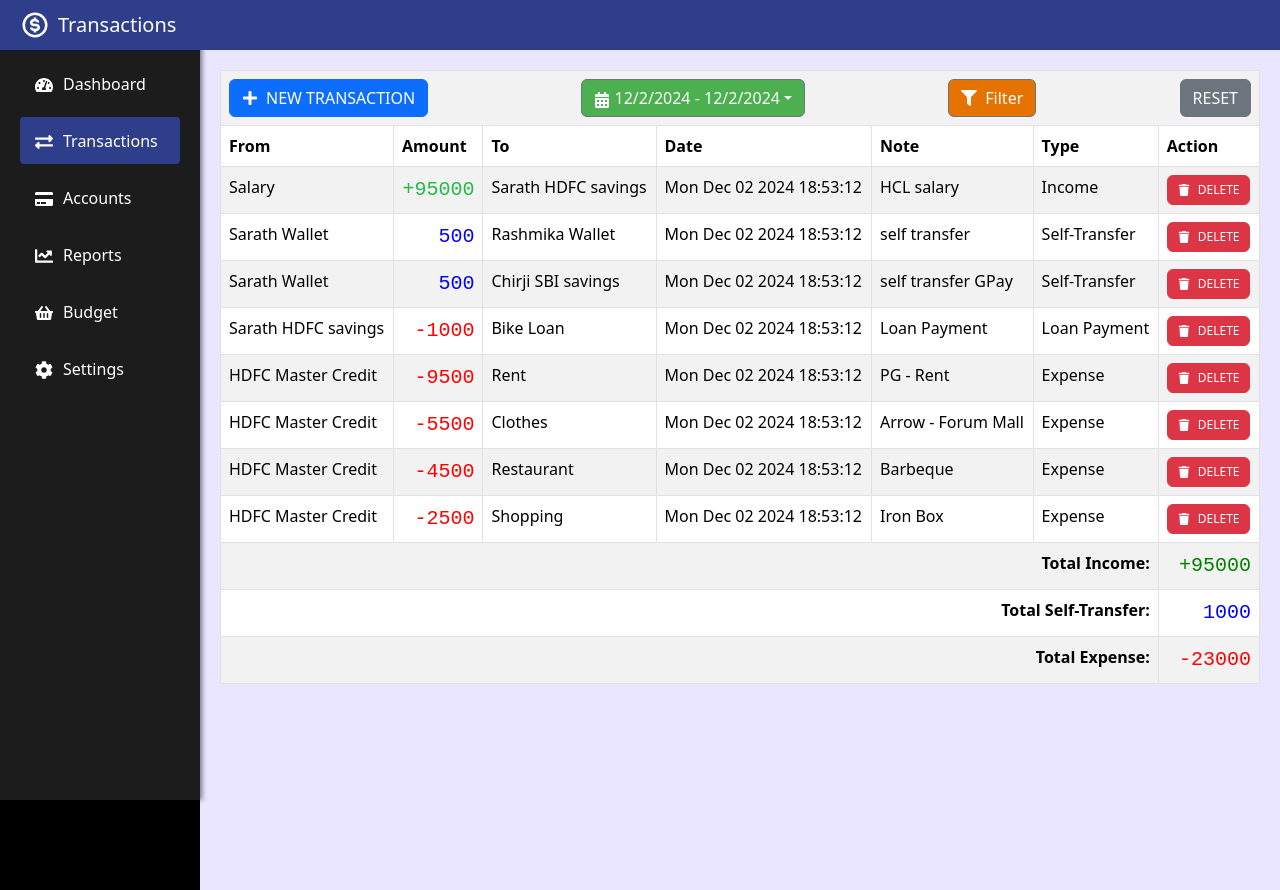
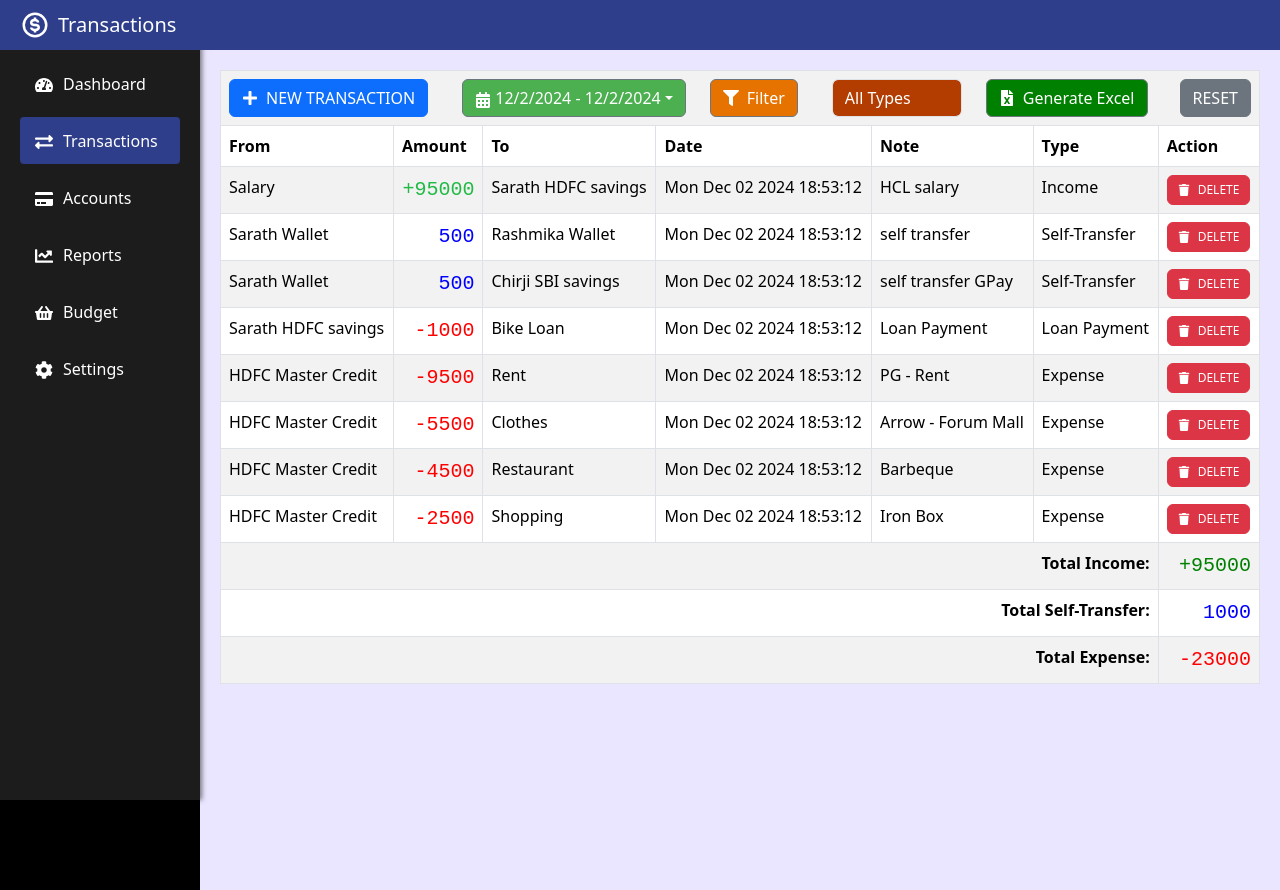
Before and after one commit to SARATH-AERO/expense_tracker, a React (Create React App) app in the folder expense_tracker/: page / in a window 1280 px wide. Both pictures are taken after a click on the item "Transactions". Built offline with nearby package versions, Linux system fonts and the light colour scheme.

Commit message:
project ready

```diff
--- a/expense_tracker/package.json
+++ b/expense_tracker/package.json
@@ -20,7 +20,8 @@
     "react-router-dom": "^7.0.1",
     "react-scripts": "5.0.1",
     "react-select": "^5.8.3",
-    "web-vitals": "^2.1.4"
+    "web-vitals": "^2.1.4",
+    "xlsx": "^0.18.5"
   },
   "scripts": {
     "start": "react-scripts start",
--- a/expense_tracker/src/App.js
+++ b/expense_tracker/src/App.js
@@ -8,10 +8,7 @@ const App = () => {
   return (
     <AppProvider>
       <div style={styles.app}>
-        {/* Header remains at the top */}
         <Header />
-
-        {/* Sidebar and MainContent go below the header */}
         <div style={styles.main}>
           <Sidebar />
           <MainContent />
--- a/expense_tracker/src/pages/Reports.jsx
+++ b/expense_tracker/src/pages/Reports.jsx
@@ -4,7 +4,7 @@
 const Reports = () => {
     return (
         <>
-        <h1>Reports Page</h1>
+        <h1>Coming Soon</h1>
         </>
     )
 }
--- a/expense_tracker/src/pages/Settings.jsx
+++ b/expense_tracker/src/pages/Settings.jsx
@@ -4,7 +4,7 @@
 const Settings = () => {
     return (
         <>
-        <h1>Settings Page</h1>
+        <h1>Coming Soon</h1>
         </>
     )
 }
--- a/expense_tracker/src/pages/Transactions.jsx
+++ b/expense_tracker/src/pages/Transactions.jsx
@@ -1,12 +1,13 @@
 import React, { useState, useContext, useEffect } from 'react';
-import { Button, Table, Dropdown, Modal } from 'react-bootstrap';
-import { FaPlus, FaCalendarAlt, FaFilter, FaTrash } from 'react-icons/fa';
+import { Button, Table, Dropdown, Modal, Form } from 'react-bootstrap';
+import { FaPlus, FaCalendarAlt, FaFilter, FaTrash, FaFileExcel } from 'react-icons/fa';
 import { AppContext, AppProvider } from '../context/AppContext';
 import 'bootstrap/dist/css/bootstrap.min.css';
 import DatePicker from 'react-datepicker';
 import 'react-datepicker/dist/react-datepicker.css';
 import FilterModal from '../popUp/FilterModal';
 import NewTransactionModal from '../popUp/NewTransactionModal';
+import * as XLSX from 'xlsx';
 
 
 const Transactions = () => {
@@ -28,6 +29,7 @@ const Transactions = () => {
   const [totalExpense, setTotalExpense] = useState(0);
   // const [filteredTransactions, setfilteredTransactions] = useState([]);
   const [hoveredItem, setHoveredItem] = useState(null);
+  const [transactionType, setTransactionType] = useState('All Types');
 
   const handleMouseEnter = (item) => {
     setHoveredItem(item);
@@ -57,7 +59,7 @@ const Transactions = () => {
 
   useEffect(() => {
     filterTransactions();
-  }, [transactions, startDate, endDate, selectedAccounts, selectedTags]);
+  }, [transactions, startDate, endDate, selectedAccounts, selectedTags, transactionType]);
 
   useEffect(() => {
     calculateTotals();
@@ -82,6 +84,7 @@ const Transactions = () => {
     setEndDate(end);
     setSelectedAccounts([]);
     setSelectedTags([]);
+    setTransactionType('All Types');
   };
 
   const handleDateChange = (range) => {
@@ -231,11 +234,25 @@ const Transactions = () => {
       const matchesDateRange = transactionDate >= startDate && transactionDate <= inclusiveEndDate;
       const matchesAccount = selectedAccounts.length === 0 || selectedAccounts.includes(transaction.from) || selectedAccounts.includes(transaction.to);
       const matchesCategory = selectedTags.length === 0 || selectedTags.includes(transaction.tag);
+      const matchesType = transactionType === 'All Types' || transaction.transType === transactionType;
 
-      return matchesDateRange && matchesAccount && matchesCategory;
+      return matchesDateRange && matchesAccount && matchesCategory && matchesType;
     });
 
     setFilteredTransactions(filtered);
+  };
+
+  const handleGenerateReport = () => {
+    const worksheet = XLSX.utils.json_to_sheet(filteredTransactions.map(transaction => ({
+      From: transaction.from,
+      Amount: transaction.amount,
+      To: transaction.tag,
+      'Transaction Date': transaction.date.toLocaleDateString(),
+      'Transaction Type': transaction.transType,
+    })));
+    const workbook = XLSX.utils.book_new();
+    XLSX.utils.book_append_sheet(workbook, worksheet, 'Transactions');
+    XLSX.writeFile(workbook, 'Transactions_Report.xlsx');
   };
 
   const calculateTotals = () => {
@@ -298,10 +315,33 @@ const Transactions = () => {
   //   },
   // };
 
+  const styles = {
+    dropdownToggle: {
+      backgroundColor: '#4CAF50',
+      color: 'white',
+    },
+    dropdownItem: (isHovered) => ({
+      backgroundColor: isHovered ? '#4CAF50' : 'white',
+      color: isHovered ? 'white' : 'black',
+    }),
+    filterButton: {
+      display: 'flex',
+      alignItems: 'center',
+      backgroundColor: '#e67300',
+    },
+    excelButton: {
+      display: 'flex',
+      alignItems: 'center',
+      backgroundColor: 'green',
+      color: 'white',
+      marginRight: '8px',
+    },
+  };
+
 
 
   return (
-    <div style={{ display: 'flex', justifyContent: 'center', minHeight: '100vh', margin: 0, padding: 0}}>
+    <div style={{ display: 'flex', justifyContent: 'center', minHeight: '100vh', margin: 0, padding: 0 }}>
       <div style={{ width: '100%', margin: 0, padding: 0 }}>
         <Table striped bordered hover style={{ margin: 0 }}>
           <tbody>
@@ -334,6 +374,16 @@ const Transactions = () => {
                   </Dropdown>
                   <Button variant="secondary" onClick={handleFilterShow} style={{ display: 'flex', alignItems: 'center', backgroundColor: '#e67300' }}>
                     <FaFilter style={{ marginRight: '8px' }} /> Filter
+                  </Button>
+                  <Form.Control as="select" value={transactionType} onChange={(e) => setTransactionType(e.target.value)} style={{ width: '130px', marginLeft: '10px', backgroundColor: '#b33c00', color: 'white' }}>
+                    <option>All Types</option>
+                    <option>Expense</option>
+                    <option>Self-Transfer</option>
+                    <option>Income</option>
+                    <option>Loan Payment</option>
+                  </Form.Control>
+                  <Button variant="secondary" onClick={handleGenerateReport} style={styles.excelButton}>
+                    <FaFileExcel style={{ marginRight: '8px' }} /> Generate Excel
                   </Button>
                   <Button variant="secondary" onClick={resetFilters} style={{ display: 'flex', alignItems: 'center' }}>
                     RESET
```
Also changed, not shown: 1 other file (tests, documents, lock files or other folders).
